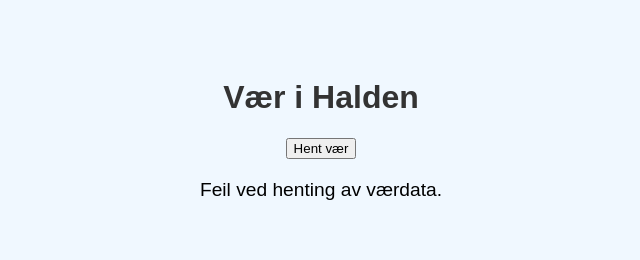
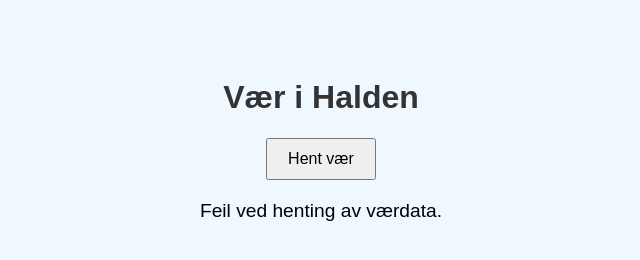
Before and after one commit to MangoTigers/NetnordigWorkshop, a plain HTML site: page index.html in a window 1280 px wide. Both pictures are taken after a click on the button "Hent vær". Shown: the whole page, without its empty margins (319-959 px from the left). Drawn offline with Linux system fonts and the light colour scheme; no server answers.

Commit message:
Update index.html

```diff
--- a/index.html
+++ b/index.html
@@ -22,6 +22,11 @@
             width: 100px;
             height: 100px;
         }
+        button {
+            padding: 10px 20px;
+            font-size: 1em;
+            cursor: pointer;
+        }
     </style>
 </head>
 <body>
@@ -34,27 +39,22 @@
             const weatherDiv = document.getElementById('weather');
             weatherDiv.innerHTML = "Laster værdata...";
 
-            const lat = 59.1330;  // Halden latitude
-            const lon = 11.3875;  // Halden longitude
-            const url = `https://api.met.no/weatherapi/locationforecast/2.0/compact?lat=${lat}&lon=${lon}`;
+            const lat = 59.1330;
+            const lon = 11.3875;
+            const yrUrl = `https://api.met.no/weatherapi/locationforecast/2.0/compact?lat=${lat}&lon=${lon}`;
+            const proxyUrl = 'https://api.allorigins.win/get?url=' + encodeURIComponent(yrUrl);
 
             try {
-                const response = await fetch(url, {
-                    headers: {
-                        'User-Agent': 'HaldenWeatherApp/1.0'
-                    }
-                });
+                const response = await fetch(proxyUrl);
+                if (!response.ok) throw new Error('Feil ved henting av proxy');
 
-                if (!response.ok) {
-                    throw new Error(`HTTP error! status: ${response.status}`);
-                }
+                const text = await response.json();
+                const data = JSON.parse(text.contents);
 
-                const data = await response.json();
                 const now = new Date();
                 const timeseries = data.properties.timeseries;
-                const currentWeather = timeseries.find(t => new Date(t.time) >= now);
+                const currentWeather = timeseries.find(t => new Date(t.time) >= now) || timeseries[0];
 
-                if (currentWeather) {
                 const temp = currentWeather.data.instant.details.air_temperature;
                 const symbol = currentWeather.data.next_1_hours?.summary.symbol_code || 'unknown';
 
@@ -63,9 +63,6 @@
                     <p>Vær: ${symbol.replace('_', ' ')}</p>
                     <img class="icon" src="https://api.met.no/images/weathericons/${symbol}.png" alt="${symbol}">
                 `;
-                } else {
-                    weatherDiv.innerHTML = "Kunne ikke finne gjeldende vær.";
-                }
             } catch (error) {
                 console.error(error);
                 weatherDiv.innerHTML = "Feil ved henting av værdata.";
```
Lines whose indentation alone changed are shown as unchanged.
